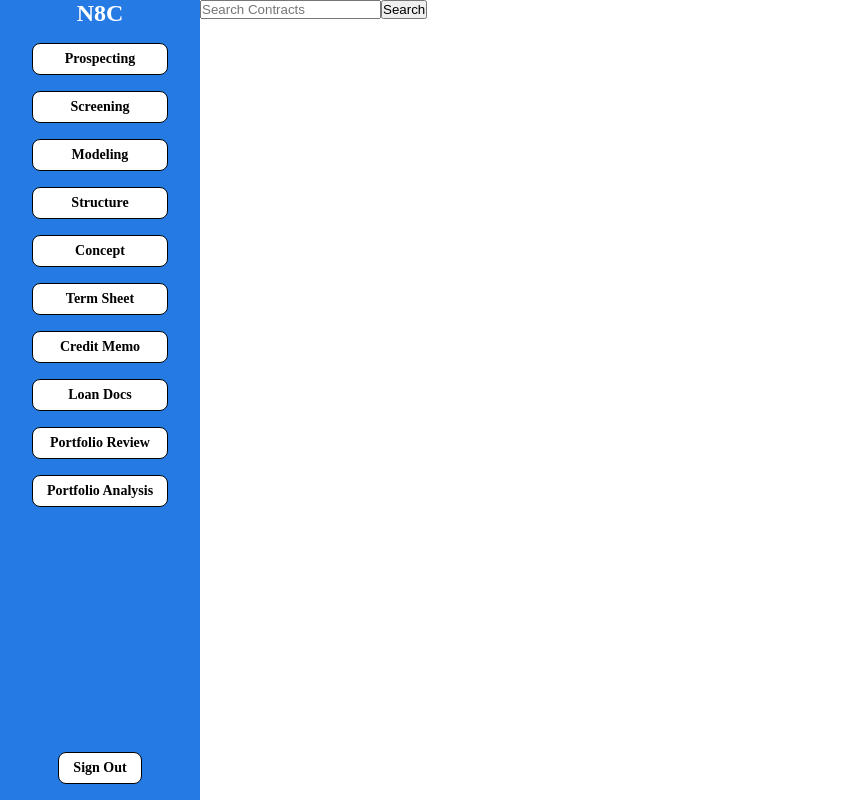
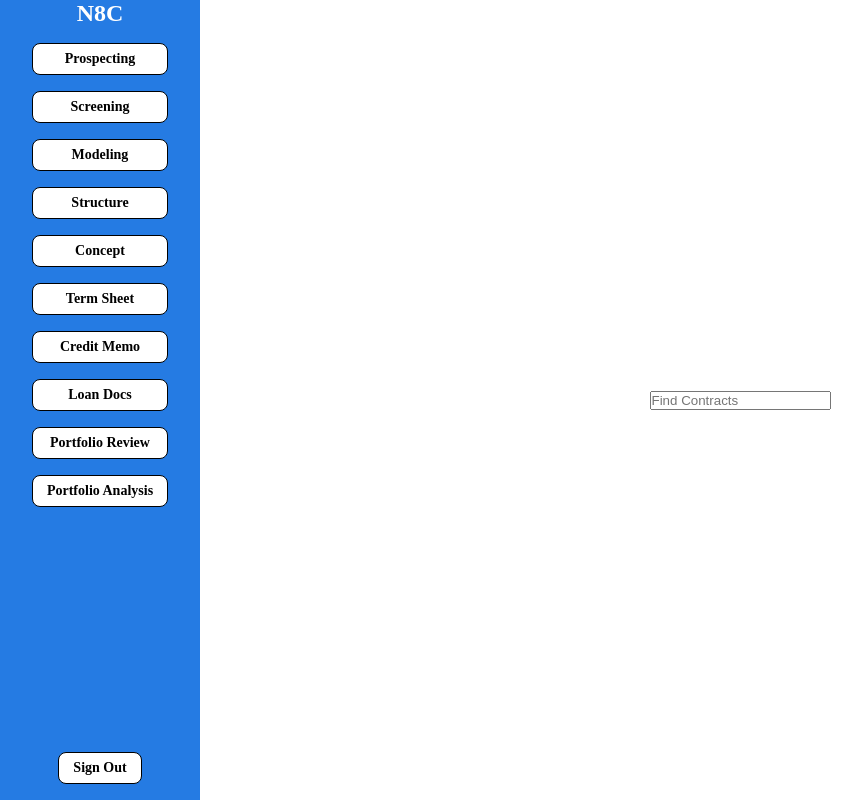
Before and after one commit to Kerlin-Augustin/n8c, a React (Vite) app in the folder frontend/: page / in a window 1280 px wide. Shown: the whole page, without its empty margins (0-862 px from the left). Built offline with nearby package versions, Linux system fonts and the light colour scheme.

Commit message:
search query comp add

```diff
--- a/frontend/src/App.tsx
+++ b/frontend/src/App.tsx
@@ -1,13 +1,17 @@
 import PortfolioManagement from "./components/PortfolioManagement"
+import SearchQuery from "./components/searchquery/SearchQuery"
 import Sidebar from "./components/sidebar/Sidebar"
 
 function App() {
 
   return (
     <>
-      <div style={{ display: 'flex'}}>
+      <div style={{ display: 'flex', alignItems: 'center' }}>
         <Sidebar />
-        <PortfolioManagement />
+        {/* <PortfolioManagement /> */}
+        <div style={{flex: 1, display: 'flex', justifyContent: 'center', alignItems: 'center'}}>
+          <SearchQuery />
+        </div>
       </div>
     </>
   )
--- a/frontend/src/components/PortfolioManagement.tsx
+++ b/frontend/src/components/PortfolioManagement.tsx
@@ -3,8 +3,49 @@ import { useState } from 'react'
 
 const PortfolioManagement = () => {
 
-  const [searchQuery, setSearchQuery] = useState('')
+  const [file, setFile] = useState<File | null>(null)
 
+
+  const handleFileChange = (e: any) => {
+    console.log(e)
+    if (e.target.file) {
+      setFile(e.target.files[0])
+    }
+  }
+
+  const handleUpload = async () => {
+    if (!file) return
+
+    try {
+      // Step 1: Get the pre-signed URL
+      const res = await axios.get("http://localhost:3000/api/generate-presigned-url", {
+        params: {
+          filename: file.name,
+          contentType: file.type,
+        },
+      });
+
+      const { url } = res.data;
+
+      // Step 2: Upload the file to S3 using the signed URL
+      const uploadRes = await axios.put(url, file, {
+        headers: {
+          "Content-Type": file.type,
+        },
+      });
+
+      if (uploadRes.status === 200) {
+        alert("Upload successful!");
+      } else {
+        alert("Upload failed.");
+      }
+
+    } catch (err) {
+      console.error("Upload error:", err);
+      alert("Something went wrong.");
+    }
+
+  }
   const handleSubmit = (e: any) => {
     e.preventDefault()
     axios
@@ -15,22 +56,22 @@ const PortfolioManagement = () => {
 
     // get all of the contracts from the database and compare it to the search Query
   }
-
   return (
     <div>
       <form onSubmit={handleSubmit}>
         <input
-          type='search'
-          onChange={(e) => setSearchQuery(e.target.value)}
-          placeholder="Search Contracts"
+          type='file'
+          onChange={handleFileChange}
+          placeholder="Upload Contracts"
         />
-        <button>
+        <button onClick={handleUpload} disabled={false}>
           Search
         </button>
       </form>
     </div>
 
   )
+
 }
 
 export default PortfolioManagement
--- /dev/null
+++ b/frontend/src/components/searchquery/SearchQuery.tsx
@@ -0,0 +1,17 @@
+const SearchQuery = () => {
+
+  // const style: { [key: string]: React.CSSProperties } = {
+  //   queryContainer: {
+  //     display: 'flex',
+  //     border: "1px solid red"
+  //   }
+  // }
+
+  return (
+    <div>
+      <input type='search' placeholder="Find Contracts"/>
+    </div>
+  )
+}
+
+export default SearchQuery
```
